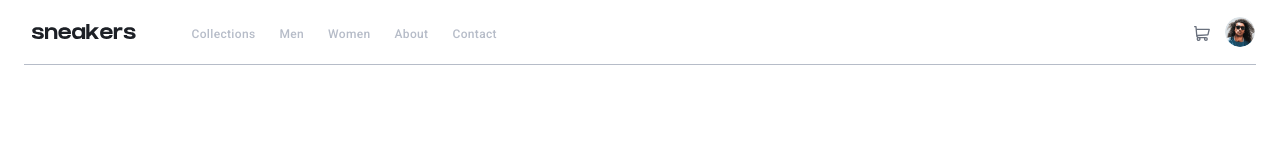
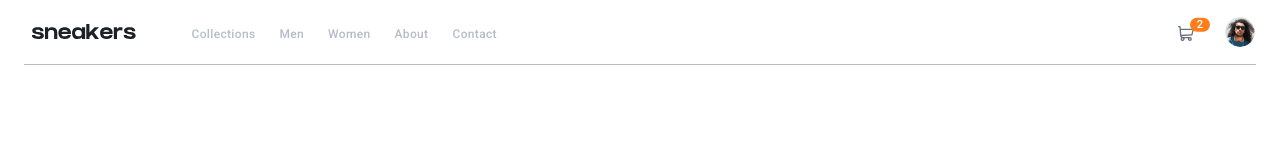
Before and after one commit to Tauya2003/ecommerce-product-page-FM, a React (Vite) app: page / in a window 1280 px wide. Shown: the top 143 px of the page. Built offline with nearby package versions, Linux system fonts and the light colour scheme.

Commit message:
add cart items badge

```diff
--- a/src/components/Cart.tsx
+++ b/src/components/Cart.tsx
@@ -2,13 +2,9 @@ import * as React from "react";
 import IconButton from "@mui/material/IconButton";
 import Menu from "@mui/material/Menu";
 import cartIcn from "../images/icon-cart.svg";
-import { Box, Button, Stack, Toolbar, Typography } from "@mui/material";
+import { Badge, Box, Button, Stack, Toolbar, Typography } from "@mui/material";
 import thumbnail from "../images/image-product-1-thumbnail.jpg";
 import trashIcn from "../images/icon-delete.svg";
-
-// const options = [];
-
-// const ITEM_HEIGHT = 48;
 
 export default function Cart() {
   const [anchorEl, setAnchorEl] = React.useState<null | HTMLElement>(null);
@@ -22,23 +18,24 @@ export default function Cart() {
 
   return (
     <div>
-      {/* <IconButton
-        aria-label="more"
-        id="long-button"
-        aria-controls={open ? 'long-menu' : undefined}
-        aria-expanded={open ? 'true' : undefined}
-        aria-haspopup="true"
-        onClick={handleClick}
-      >
-        <MoreVertIcon />
-      </IconButton> */}
+      <Badge badgeContent={2} sx={{
+        "& .MuiBadge-badge": {
+          bgcolor: "hsl(26, 100%, 55%)",
+          color: "hsl(0, 0%, 100%)",
+          height: ".9rem",
+          width: "1rem",
+          mt: 1,
+          fontSize: ".7rem",
+        }
+      }}>
+        <IconButton
+          sx={{ height: "1.7rem", width: "1.7rem", mt: { md: 0.4 } }}
+          onClick={handleClick}
+        >
+          <img src={cartIcn} alt="cart" style={{ height: "130%" }} />
+        </IconButton>
+      </Badge>
 
-      <IconButton
-        sx={{ height: "1.7rem", width: "1.7rem", mt: { md: 0.4 } }}
-        onClick={handleClick}
-      >
-        <img src={cartIcn} alt="cart" style={{ height: "130%" }} />
-      </IconButton>
       <Menu
         id="long-menu"
         MenuListProps={{
@@ -49,7 +46,6 @@ export default function Cart() {
         onClose={handleClose}
         PaperProps={{
           style: {
-            // maxHeight: ITEM_HEIGHT * 4.5,
             height: "14rem",
             width: "22rem",
             display: "flex",
@@ -60,15 +56,6 @@ export default function Cart() {
           },
         }}
       >
-        {/* {options.map((option) => (
-          <MenuItem
-            key={option}
-            selected={option === "Pyxis"}
-            onClick={handleClose}
-          >
-            {option}
-          </MenuItem>
-        ))} */}
 
         <Toolbar
           sx={{
--- a/src/components/Navbar.tsx
+++ b/src/components/Navbar.tsx
@@ -67,14 +67,9 @@ const Navbar = () => {
 
           <Stack
             direction={"row"}
-            gap={1}
+            gap={3}
             sx={{ alignItems: "center", minHeight: "64px" }}
           >
-            {/* <IconButton
-              sx={{ height: "1.7rem", width: "1.7rem", mt: { md: 0.4 } }}
-            >
-              <img src={cartIcn} alt="cart" style={{ height: "130%" }} />
-            </IconButton> */}
             <Cart />
 
             <Avatar
```
